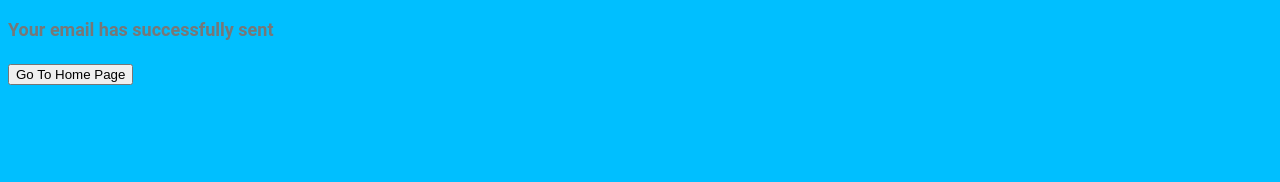
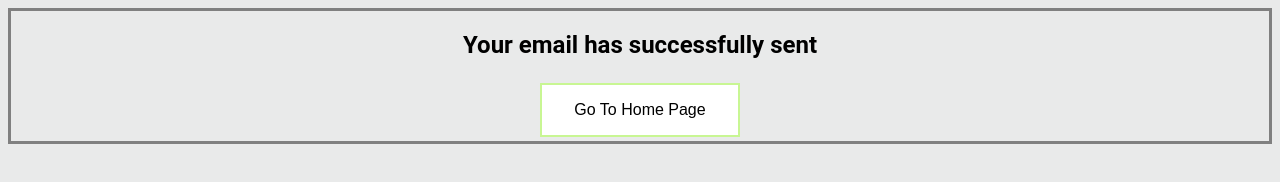
Before and after one commit to hemJoshi98/Prototype, a website: page public/views/emailMessage.html in a window 1280 px wide. Drawn offline with Linux system fonts and the light colour scheme.

Commit message:
Add css to emailMessage.html

```diff
--- a/public/css/emailMessage.css
+++ b/public/css/emailMessage.css
@@ -1,8 +1,30 @@
 body {
   font-family: 'Roboto', Helvetica, Arial, sans-serif;
-  font-weight: 100;
-  font-size: 12px;
-  line-height: 30px;
-  color: #777;
-  background: #00bfff;
+  background: #e9eaea;
 }
+
+.hButton {
+  border: none;
+  color: white;
+  padding: 16px 32px;
+  text-align: center;
+  text-decoration: none;
+  display: inline-block;
+  font-size: 16px;
+  margin: 4px 2px;
+  transition-duration: 0.4s;
+  cursor: pointer;
+  background-color: white;
+  color: black;
+  border: 2px solid #c8f693;
+}
+
+.hButton:hover {
+  background-color: #c8f693;
+  color: grey;
+}
+
+.center {
+  text-align: center;
+  border: 3px solid grey;
+}
--- a/public/views/emailMessage.html
+++ b/public/views/emailMessage.html
@@ -9,10 +9,10 @@
     <link />
   </head>
   <body>
-    <div>
+    <div class="center">
       <h2>Your email has successfully sent</h2>
       <form action="/">
-        <input type="submit" value="Go To Home Page" />
+        <input type="submit" value="Go To Home Page" class="hButton" />
       </form>
     </div>
   </body>
```
